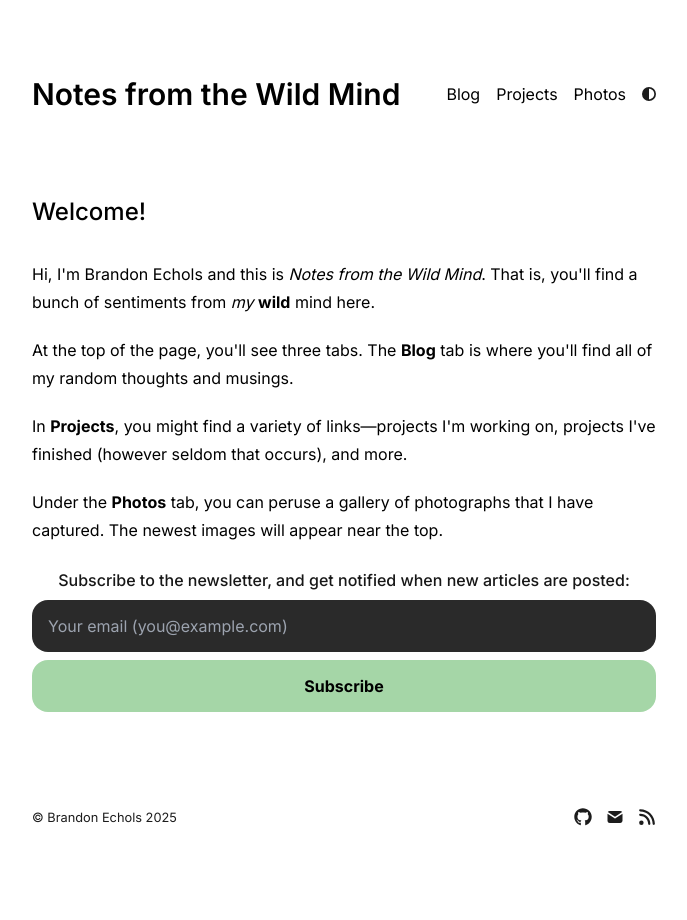
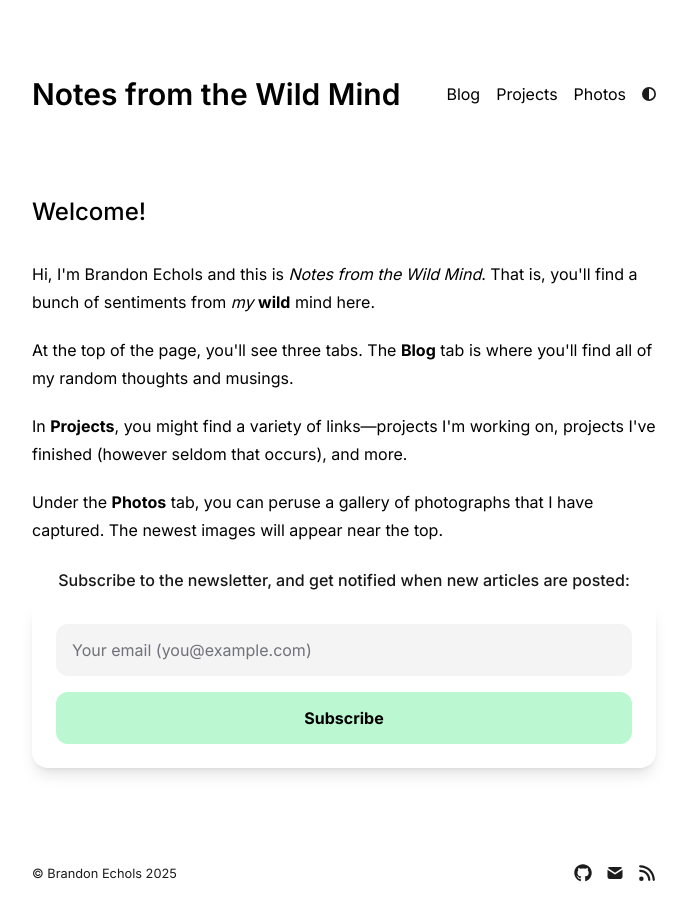
Before and after one commit to BrandonEchols04/brandonechols, a Next.js app: page / in a window 1280 px wide. Shown: the top 920 px of the page, without its empty margins (296-983 px from the left). Built offline with nearby package versions, Linux system fonts and the light colour scheme.

Commit message:
Fixed error (maybe?)

```diff
--- a/app/page.tsx
+++ b/app/page.tsx
@@ -28,37 +28,21 @@ export default function Page() {
           method="post"
           target="popupwindow"
           onSubmit={() => window.open('https://buttondown.email/brandonechols', 'popupwindow')}
+          className="bg-white dark:bg-zinc-900 p-6 rounded-2xl flex flex-col gap-4 shadow-lg"
         >
           <input
             type="email"
             name="email"
             placeholder="Your email (you@example.com)"
             required
-            style={{
-              padding: '0.75rem 1rem',
-              borderRadius: '1rem',
-              backgroundColor: '#2a2a2a',
-              border: 'none',
-              color: 'white',
-              marginBottom: '0.5rem',
-              width: '100%',
-            }}
+            className="px-4 py-3 rounded-xl bg-zinc-100 dark:bg-zinc-800 text-black dark:text-white placeholder:text-zinc-500 dark:placeholder:text-zinc-400 border-none outline-none w-full"
           />
           <input
             type="submit"
             value="Subscribe"
-            style={{
-              backgroundColor: '#a5d6a7',
-              color: 'black',
-              border: 'none',
-              borderRadius: '1rem',
-              padding: '0.75rem',
-              cursor: 'pointer',
-              fontWeight: 'bold',
-              width: '100%',
-            }}
+            className="bg-green-200 hover:bg-green-300 text-black font-bold py-3 rounded-xl cursor-pointer transition-all w-full"
           />
-</form>
+        </form>
       </div>
     </section>
   );
```
